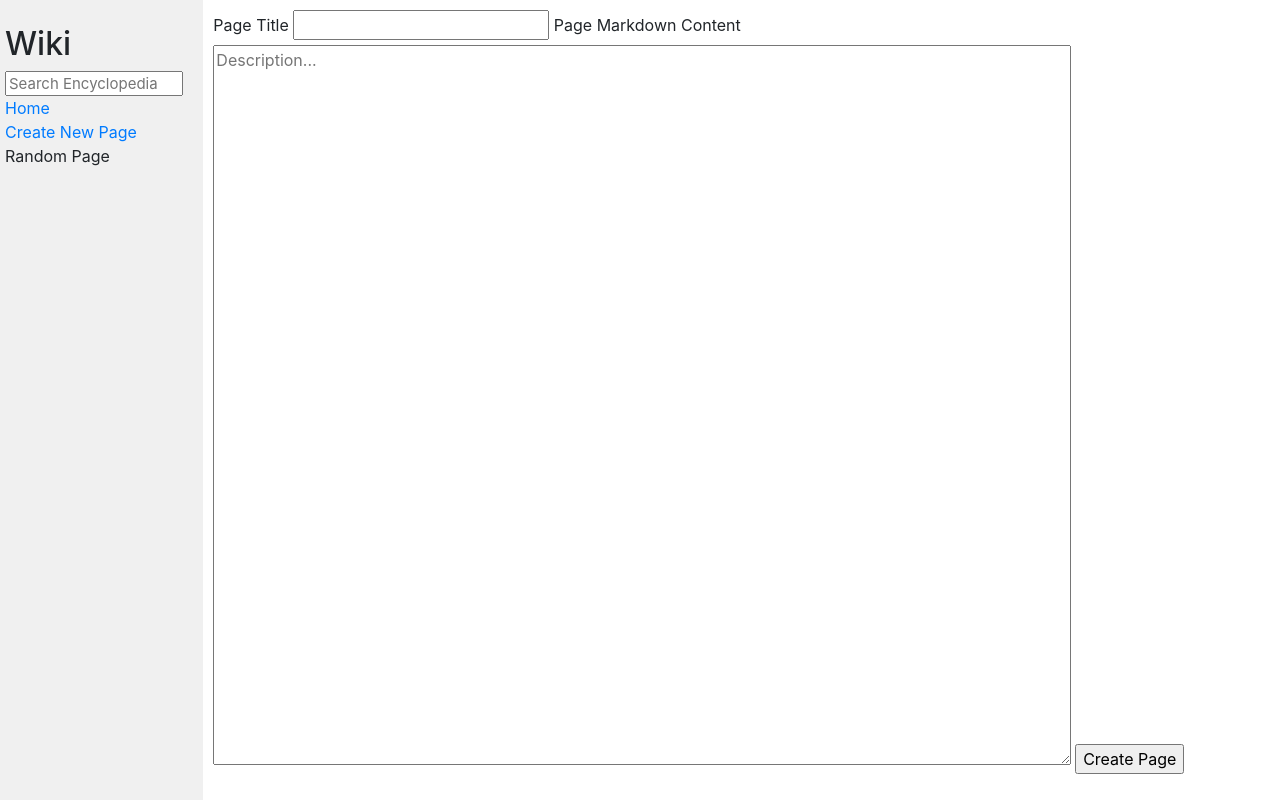
After one commit to kyleshare/wikipedia, a Django app: template encyclopedia/templates/encyclopedia/create.html in a window 1280 px wide. The commit adds this page. Run offline with Django 3.2, Linux system fonts and the light colour scheme; the template is opened without the code that fills it, so the values that code supplies are empty; some libraries are stand-ins or nearby versions.

Commit message:
Implement Create New Page feature

```diff
--- /dev/null
+++ b/encyclopedia/templates/encyclopedia/create.html
@@ -0,0 +1,20 @@
+{% extends "encyclopedia/layout.html" %}
+
+{% block title %}
+    Create New Page
+{% endblock %}
+
+{% block body %}
+    <form action="{% url 'create' %}" method="POST">
+        {% csrf_token %}
+
+        <label for="title">Page Title</label>
+        <input id="title" name="title" type="text">
+
+        <!-- textarea not an input type -->
+        <label for="content">Page Markdown Content</label>
+        <textarea id="content" name="content" placeholder="Description..."></textarea>
+
+        <input type="submit" value="Create Page">
+    </form>
+{% endblock %}
--- a/encyclopedia/templates/encyclopedia/layout.html
+++ b/encyclopedia/templates/encyclopedia/layout.html
@@ -1,4 +1,4 @@
-<!-- Content common between wiki pages  -->
+ <!-- Content common between wiki pages  -->
 <!-- layout does not get rendered -->
 {% load static %}
 
@@ -23,7 +23,7 @@
                     <a href="{% url 'index' %}">Home</a>
                 </div>
                 <div>
-                    Create New Page
+                    <a href="{% url 'create' %}">Create New Page</a>
                 </div>
                 <div>
                     Random Page
--- a/encyclopedia/urls.py
+++ b/encyclopedia/urls.py
@@ -6,5 +6,6 @@ urlpatterns = [
     path("", views.index, name="index"),
     # title of any encyclopedia entry
     path("search", views.search_entry, name="search_entry"),
+    path("create", views.create_page, name="create"),
     path("<str:entry>", views.display_entry, name="display_entry"),
 ]
```
Also changed, not shown: encyclopedia/views.py (+22 -7 lines), entries/React.md (added, +6 -0 lines).
